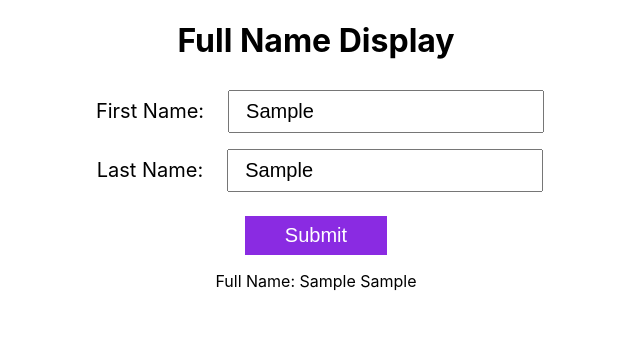
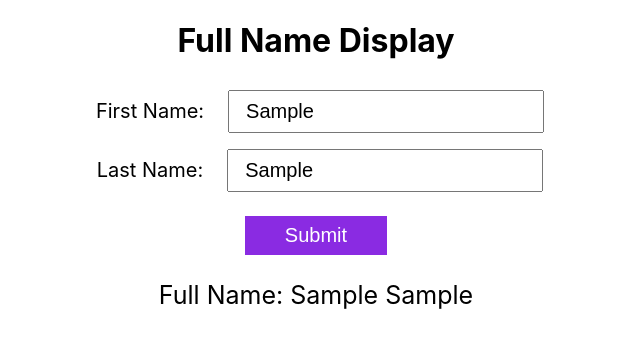
Before and after one commit to alok7023/XDisplayName, a React (Create React App) app: page / in a window 1280 px wide. Both pictures are taken after typing "Sample", "Sample" into the empty fields and a click on the button "Submit". Shown: the top 348 px of the page, without its empty margins (260-900 px from the left). Built offline with nearby package versions, Linux system fonts and the light colour scheme.

Commit message:
final commit

```diff
--- a/src/App.js
+++ b/src/App.js
@@ -49,7 +49,9 @@ function App() {
           Submit
         </button>
       </form>
-      {fullName && <p>Full Name: {fullName}</p>}
+      <div className="displayFullName">
+        {fullName && <p>Full Name: {fullName}</p>}
+      </div>
     </div>
   );
 }
```
